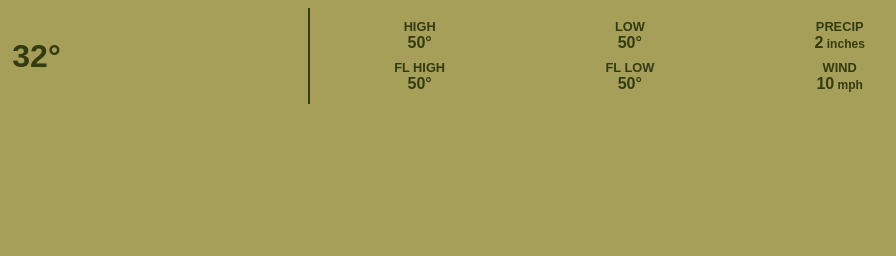
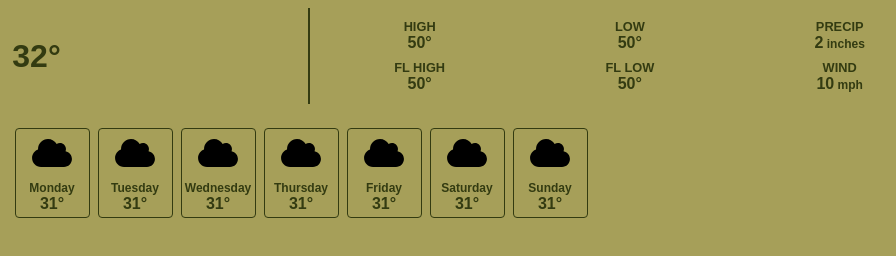
Before and after one commit to bp4924/js-weather-app, a website built with Vite: page index.html in a window 1280 px wide. Shown: the full height of the page, 339-1235 px from the left. Built offline with nearby package versions, Linux system fonts and the light colour scheme.

Commit message:
day-cards

```diff
--- a/index.html
+++ b/index.html
@@ -53,6 +53,45 @@
         </div>
       </div>
     </header>
+
+    <section class="day-section" data-day-section>
+      <div class="day-card">
+        <img src="icons/cloud.svg" alt="" class="weather-icon" />
+        <div class="day-card-day">Monday</div>
+        <div>31&deg;</div>
+      </div>
+      <div class="day-card">
+        <img src="icons/cloud.svg" alt="" class="weather-icon" />
+        <div class="day-card-day">Tuesday</div>
+        <div>31&deg;</div>
+      </div>
+      <div class="day-card">
+        <img src="icons/cloud.svg" alt="" class="weather-icon" />
+        <div class="day-card-day">Wednesday</div>
+        <div>31&deg;</div>
+      </div>
+      <div class="day-card">
+        <img src="icons/cloud.svg" alt="" class="weather-icon" />
+        <div class="day-card-day">Thursday</div>
+        <div>31&deg;</div>
+      </div>
+      <div class="day-card">
+        <img src="icons/cloud.svg" alt="" class="weather-icon" />
+        <div class="day-card-day">Friday</div>
+        <div>31&deg;</div>
+      </div>
+      <div class="day-card">
+        <img src="icons/cloud.svg" alt="" class="weather-icon" />
+        <div class="day-card-day">Saturday</div>
+        <div>31&deg;</div>
+      </div>
+      <div class="day-card">
+        <img src="icons/cloud.svg" alt="" class="weather-icon" />
+        <div class="day-card-day">Sunday</div>
+        <div>31&deg;</div>
+      </div>
+    </section>
+
     <script type="module" src="/main.js"></script>
   </body>
 </html>
--- a/style.css
+++ b/style.css
@@ -79,3 +79,26 @@ body {
 .value-sub-info {
   font-size: 0.75rem;
 }
+
+.day-section {
+  display: grid;
+  grid-template-columns: repeat(auto-fit, 75px);
+  gap: 0.5rem;
+  justify-content: center;
+  padding: 1rem;
+}
+
+.day-card {
+  display: flex;
+  flex-direction: column;
+  align-items: center;
+  border: 1px solid var(--icon-text-color);
+  border-radius: 0.25rem;
+  padding: 0.25rem;
+}
+
+.day-card-day {
+  font-size: 0.75rem;
+  color: var(--icon-text-color);
+  margin-top: 0.5rem;
+}
```
